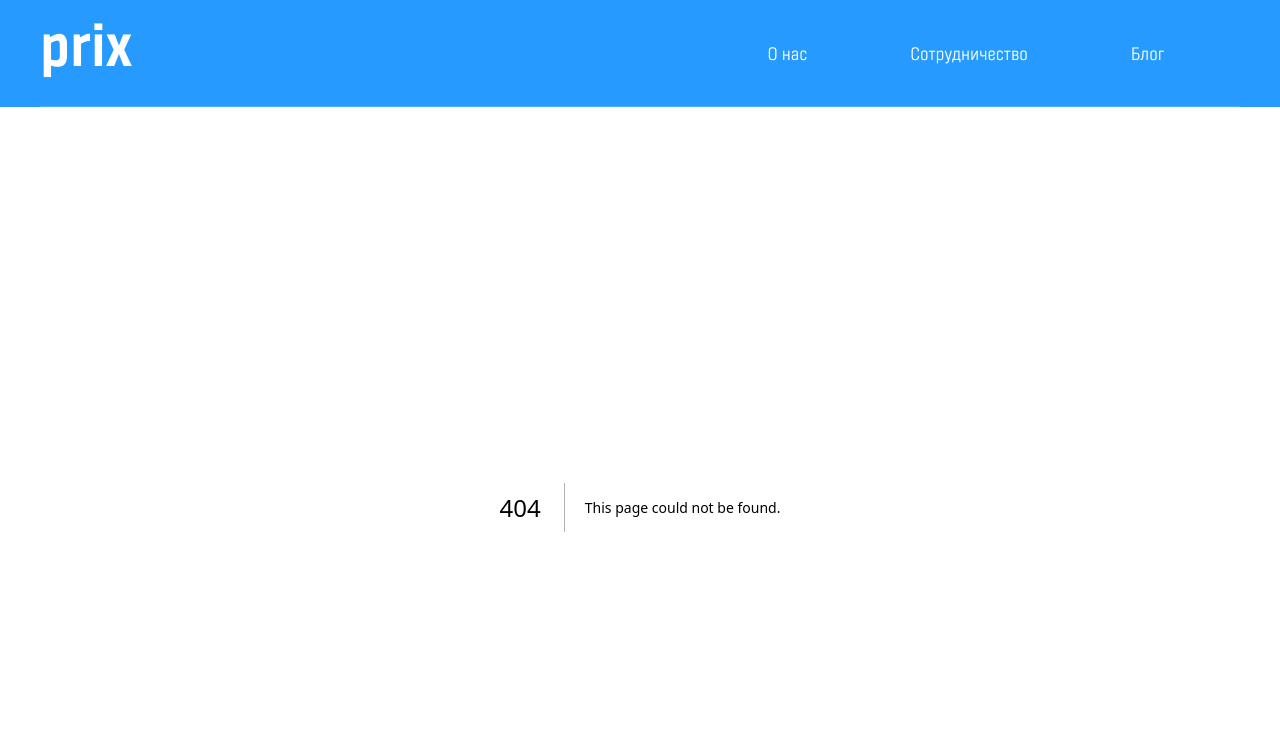
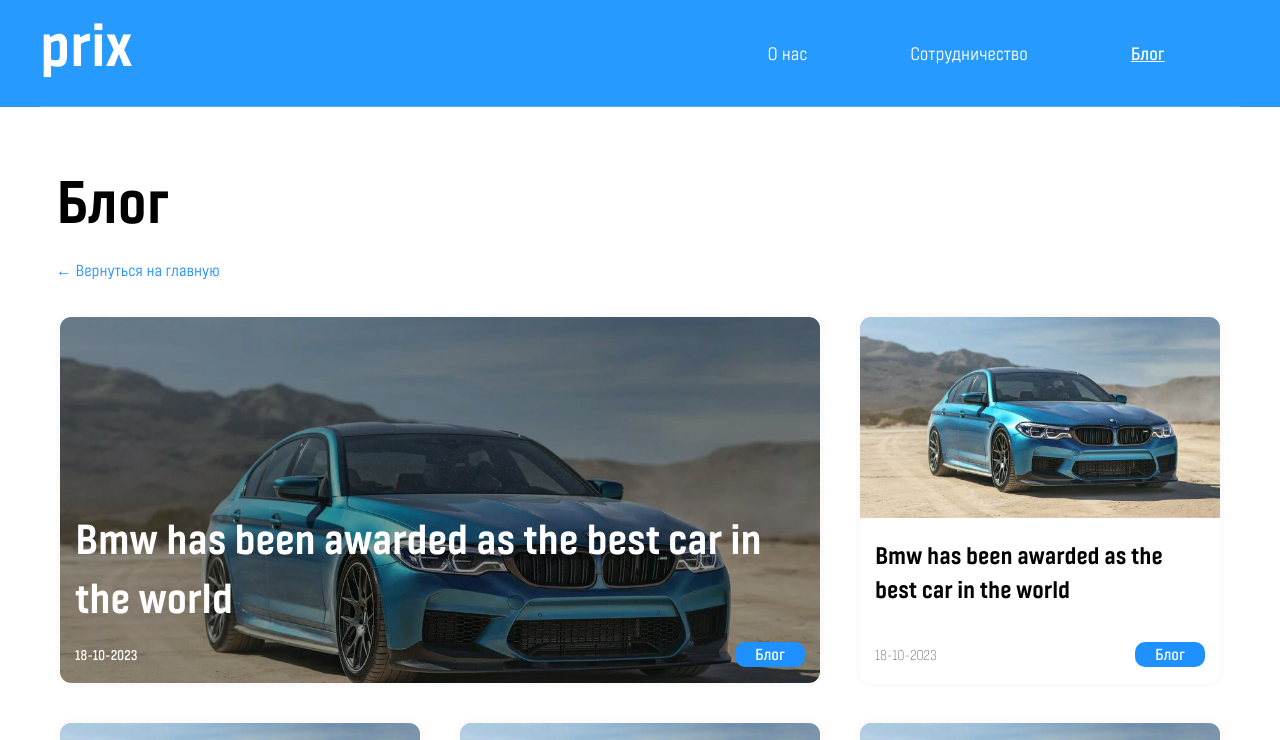
Before and after one commit to prix-group/prix_market, a Next.js app: page /blog in a window 1280 px wide. Before the commit this address had no page. Shown: the top 740 px of the page. Built offline with nearby package versions, Linux system fonts and the light colour scheme.

Commit message:
feature: blog page, major and standard post addition

```diff
--- /dev/null
+++ b/src/components/BlogBody/constants.tsx
@@ -0,0 +1,60 @@
+import bmwPic from '../../../public/images/bmwf90m5.jpg'
+
+export const postData = [
+    {
+        image: bmwPic,
+        title: 'Bmw has been awarded as the best car in the world',
+        date: '18-10-2023',
+        url: '#',
+        id: 'post1',
+        major: true
+    },
+    {
+        image: bmwPic,
+        title: 'Bmw has been awarded as the best car in the world',
+        date: '18-10-2023',
+        url: '#',
+        id: 'post2',
+        major: false
+    },
+    {
+        image: bmwPic,
+        title: 'Bmw has been awarded as the best car in the world',
+        date: '18-10-2023',
+        url: '#',
+        id: 'post3',
+        major: false
+    },
+    {
+        image: bmwPic,
+        title: 'Bmw has been awarded as the best car in the world',
+        date: '18-10-2023',
+        url: '#',
+        id: 'post4',
+        major: false
+    },
+    {
+        image: bmwPic,
+        title: 'Bmw has been awarded as the best car in the world',
+        date: '18-10-2023',
+        url: '#',
+        id: 'post5',
+        major: false
+    },
+    {
+        image: bmwPic,
+        title: 'Bmw has been awarded as the best car in the world',
+        date: '18-10-2023',
+        url: '#',
+        id: 'post6',
+        major: false
+    },
+    {
+        image: bmwPic,
+        title: 'Bmw has been awarded as the best car in the world',
+        date: '18-10-2023',
+        url: '#',
+        id: 'post7',
+        major: true
+    }
+]
--- /dev/null
+++ b/src/components/BlogBody/index.tsx
@@ -0,0 +1,42 @@
+import styles from './styles.module.scss'
+import {StandardPost} from "@/components/StandardPost";
+import {postData} from "@/components/BlogBody/constants";
+import {MajorPost} from "@/components/MajorPost";
+import {useRouter} from "next/router";
+import Link from 'next/link'
+
+export const BlogBody = () => {
+    const router = useRouter()
+
+    return (
+        <div className={styles.blog}>
+            <div className={styles['blog--wrapper']}>
+                <h1 className={styles['blog--heading']}>
+                    Блог
+                </h1>
+                <p className={styles.routeback} onClick={() => router.back()}>
+                    <span className={styles.arrow}>&#8592;</span> Вернуться на главную
+                </p>
+                <div className={styles['flex-container']}> {/*TODO: REFACTOR TO GRID CONTAINER*/}
+                    {
+                        postData.map( item =>
+                            item.major
+                            ? <MajorPost
+                                    key={item.id}
+                                    image={item.image.src}
+                                    title={item.title}
+                                    date={item.date}
+                                />
+                            : <StandardPost
+                                key={item.id}
+                                image={item.image.src}
+                                title={item.title}
+                                date={item.date}
+                            />
+                        )
+                    }
+                </div>
+            </div>
+        </div>
+    )
+}
--- /dev/null
+++ b/src/components/BlogBody/styles.module.scss
@@ -0,0 +1,46 @@
+@import "../../styles/colors";
+
+.blog {
+  display: flex;
+  justify-content: center;
+
+  width: 100%;
+  padding: 50px 0;
+
+  font-family: Fester, Inter, sans-serif;
+
+  &--wrapper {
+    max-width: 1200px;
+  }
+
+  &--heading {
+    font-size: 60px;
+    font-weight: 800;
+    margin: 0;
+    padding: 0 16px;
+  }
+}
+
+.arrow {
+  font-family: sans-serif;
+}
+
+.routeback {
+  color: $prix-sat;
+  padding: 0 16px;
+
+  transition: all .2s ease-in-out;
+
+  &:hover {
+    scale: 1.05;
+    opacity: .8;
+    cursor: pointer;
+  }
+}
+
+.flex {
+  &-container {
+    display: flex;
+    flex-wrap: wrap;
+  }
+}
--- a/src/components/Header/index.tsx
+++ b/src/components/Header/index.tsx
@@ -4,6 +4,8 @@
 import {HeaderMenu} from "@/components/HeaderMenu";
 import burgerButtonIcon from '../../../public/images/menu-burger-horizontal-svgrepo-com .svg';
 import closeButtonIcon from '../../../public/images/cancel-close-svgrepo-com.svg';
+import Link from "next/link";
+import {useRouter} from "next/router";
 const bodyScrollLock = require('body-scroll-lock');
 
 interface IHeader {
@@ -12,6 +14,10 @@
 }
 
 export const Header: FC<IHeader> = ({ isOpen, setIsOpen }) => {
+    const router = useRouter();
+
+    console.log('router', router.pathname)
+
     const toggleNavMenuOpen = () => {
         if (isOpen) {
             setIsOpen(false);
@@ -28,12 +34,16 @@
             { [styles['header--white']]: isOpen }
         )}>
             <div className={styles.content}>
+                <Link
+                    href={'/'}
+                    className={styles.link}>
                     <h1 className={cn(
                         styles.logo,
                         { [styles['logo--white']]: isOpen }
                     )}>
                         prix
                     </h1>
+                </Link>
                 <button
                     className={cn(
                         styles['menu-button'],
@@ -50,9 +60,36 @@
                 { isOpen && <HeaderMenu setIsOpen={toggleNavMenuOpen}/> }
                 <nav className={styles.navigation}>
                     <ul className={styles['navigation__list']}>
-                        <li className={styles['navigation__item']}>О нас</li>
-                        <li className={styles['navigation__item']}>Сотрудничество</li>
-                        <li className={styles['navigation__item']}>Блог</li>
+                        <li className={styles['navigation__item']}>
+                            <Link
+                                href={'/about-us'}
+                                className={cn(
+                                styles.link,
+                                {[styles['link--active']]: router.pathname === '/about-us'}
+                            )}>
+                                О нас
+                            </Link>
+                        </li>
+                        <li className={styles['navigation__item']}>
+                            <Link
+                                href={'/partnership'}
+                                className={cn(
+                                styles.link,
+                                {[styles['link--active']]: router.pathname === '/partnership'}
+                            )}>
+                                Сотрудничество
+                            </Link>
+                        </li>
+                        <li className={styles['navigation__item']}>
+                            <Link
+                                href={'/blog'}
+                                className={cn(
+                                styles.link,
+                                {[styles['link--active']]: router.pathname === '/blog'}
+                            )}>
+                                Блог
+                            </Link>
+                        </li>
                     </ul>
                 </nav>
             </div>
--- a/src/components/Header/styles.module.scss
+++ b/src/components/Header/styles.module.scss
@@ -2,7 +2,10 @@
 
 .header {
   background-color: $prix-header;
-  position: relative;
+  position:-webkit-sticky;
+  position:sticky;
+  top:0;
+  z-index: 10;
 
   &--white {
     background-color: $white;
@@ -94,6 +97,16 @@
   }
 }
 
+.link {
+  text-decoration: none;
+  color: white;
+
+  &--active {
+    text-decoration: underline;
+    font-weight: 600;
+  }
+}
+
 @media screen and (max-width: 420px) {
   .header {
     width: 100%;
--- /dev/null
+++ b/src/components/MajorPost/index.tsx
@@ -0,0 +1,33 @@
+import styles from './styles.module.scss';
+import {FC} from "react";
+
+interface IStandardPost {
+    image: string,
+    title: string,
+    date: string,
+}
+
+export const MajorPost: FC<IStandardPost> = ({ image, title, date }) => {
+    return (
+        <div className={styles.post}>
+            <div className={styles['image-container']}>
+                <img
+                    className={styles.image}
+                    src={image}
+                    alt={'post pic'}
+                />
+            </div>
+            <h2 className={styles.title}>
+                {title}
+            </h2>
+            <div className={styles['flex-container']}>
+                <p className={styles.date}>
+                    {date}
+                </p>
+                <p className={styles.tag}>
+                    Блог
+                </p>
+            </div>
+        </div>
+    )
+}
--- /dev/null
+++ b/src/components/MajorPost/styles.module.scss
@@ -0,0 +1,82 @@
+@import "../../styles/colors";
+
+.post {
+  width: 768px;
+  height: 374px;
+
+  margin: 16px;
+
+  display: flex;
+  flex-direction: column;
+  justify-content: flex-end;
+  position: relative;
+
+  box-sizing: border-box;
+  border: 4px solid rgb(240, 240, 240, .3);
+  border-radius: 15px;
+
+  overflow: hidden;
+
+  font-family: Fester, Inter, sans-serif;
+  color: $white;
+
+  &:hover {
+    cursor: pointer;
+
+    .image {
+      scale: 1.1;
+    }
+  }
+}
+
+.image {
+  width: 100%;
+  object-fit: contain;
+  object-position: bottom;
+  filter: brightness(.6);
+  transition: all .4s ease-in-out;
+
+  &-container {
+    position: absolute;
+    z-index: -1;
+    height: 100%;
+    box-sizing: border-box;
+    overflow: hidden;
+    object-position: center;
+  }
+}
+
+.title {
+  margin: 0;
+  padding: 0 15px;
+  font-size: 42px;
+
+}
+
+.flex-container {
+  display: flex;
+  justify-content: space-between;
+  align-items: center;
+
+  padding: 0 15px;
+}
+
+.date {
+  font-size: 14px;
+  font-weight: 600;
+}
+
+.tag {
+  width: 70px;
+  height: 25px;
+
+  background-color: $prix-sat;
+  border: none;
+  border-radius: 10px;
+
+  text-align: center;
+  font-weight: 600;
+  color: $white;
+
+  transition: all .2s ease-in-out;
+}
--- /dev/null
+++ b/src/components/StandardPost/index.tsx
@@ -0,0 +1,33 @@
+import styles from './styles.module.scss';
+import {FC} from "react";
+
+interface IStandardPost {
+    image: string,
+    title: string,
+    date: string,
+}
+
+export const StandardPost: FC<IStandardPost> = ({ image, title, date }) => {
+    return (
+        <div className={styles.post}>
+            <div className={styles['image-container']}>
+                <img
+                    className={styles.image}
+                    src={image}
+                    alt={'post pic'}
+                />
+            </div>
+            <h2 className={styles.title}>
+                {title}
+            </h2>
+            <div className={styles['flex-container']}>
+                <p className={styles.date}>
+                    {date}
+                </p>
+                <p className={styles.tag}>
+                    Блог
+                </p>
+            </div>
+        </div>
+    )
+}
--- /dev/null
+++ b/src/components/StandardPost/styles.module.scss
@@ -0,0 +1,82 @@
+@import "../../styles/colors";
+
+.post {
+  width: 368px;
+  height: 374px;
+
+  margin: 16px;
+
+  display: flex;
+  flex-direction: column;
+  justify-content: space-between;
+
+  box-sizing: border-box;
+  border: 4px solid rgb(240, 240, 240, .3);
+  border-radius: 15px;
+
+  overflow: hidden;
+
+  font-family: Fester, Inter, sans-serif;
+
+  transition: all .18s ease-in-out;
+
+  &--major {
+    width: 768px;
+  }
+
+  &:hover {
+    background-color: $light-gray-posts;
+    scale: 1.0039;
+    cursor: pointer;
+
+    .image {
+      filter: brightness(.9);
+    }
+  }
+}
+
+.image {
+  width: 100%;
+  object-fit: contain;
+  object-position: bottom;
+  transition: all .18s ease-in-out;
+
+  &-container {
+    height: 60%;
+    box-sizing: border-box;
+    overflow: hidden;
+    object-position: center;
+  }
+}
+
+.title {
+  padding: 0 15px;
+}
+
+.flex-container {
+  display: flex;
+  justify-content: space-between;
+  align-items: center;
+
+  padding: 0 15px;
+}
+
+.date {
+  font-size: 14px;
+  font-weight: 200;
+}
+
+.tag {
+  width: 70px;
+  height: 25px;
+
+  background-color: $prix-sat;
+  border: none;
+  border-radius: 10px;
+
+  text-align: center;
+  font-weight: 600;
+  color: $white;
+
+  transition: all .2s ease-in-out;
+}
--- /dev/null
+++ b/src/pages/blog/index.tsx
@@ -0,0 +1,10 @@
+import {BlogBody} from "@/components/BlogBody";
+
+
+export default function Home() {
+    return (
+        <>
+            <BlogBody />
+        </>
+    )
+}
--- a/src/styles/colors.scss
+++ b/src/styles/colors.scss
@@ -9,3 +9,4 @@
 $gray-advantages: #c2c2c2;
 $gray-blog: #a2a2a2;
 $gray-cards: #b5b5b5;
+$light-gray-posts: #f0f0f0;
```
Lines whose indentation alone changed are shown as unchanged.
